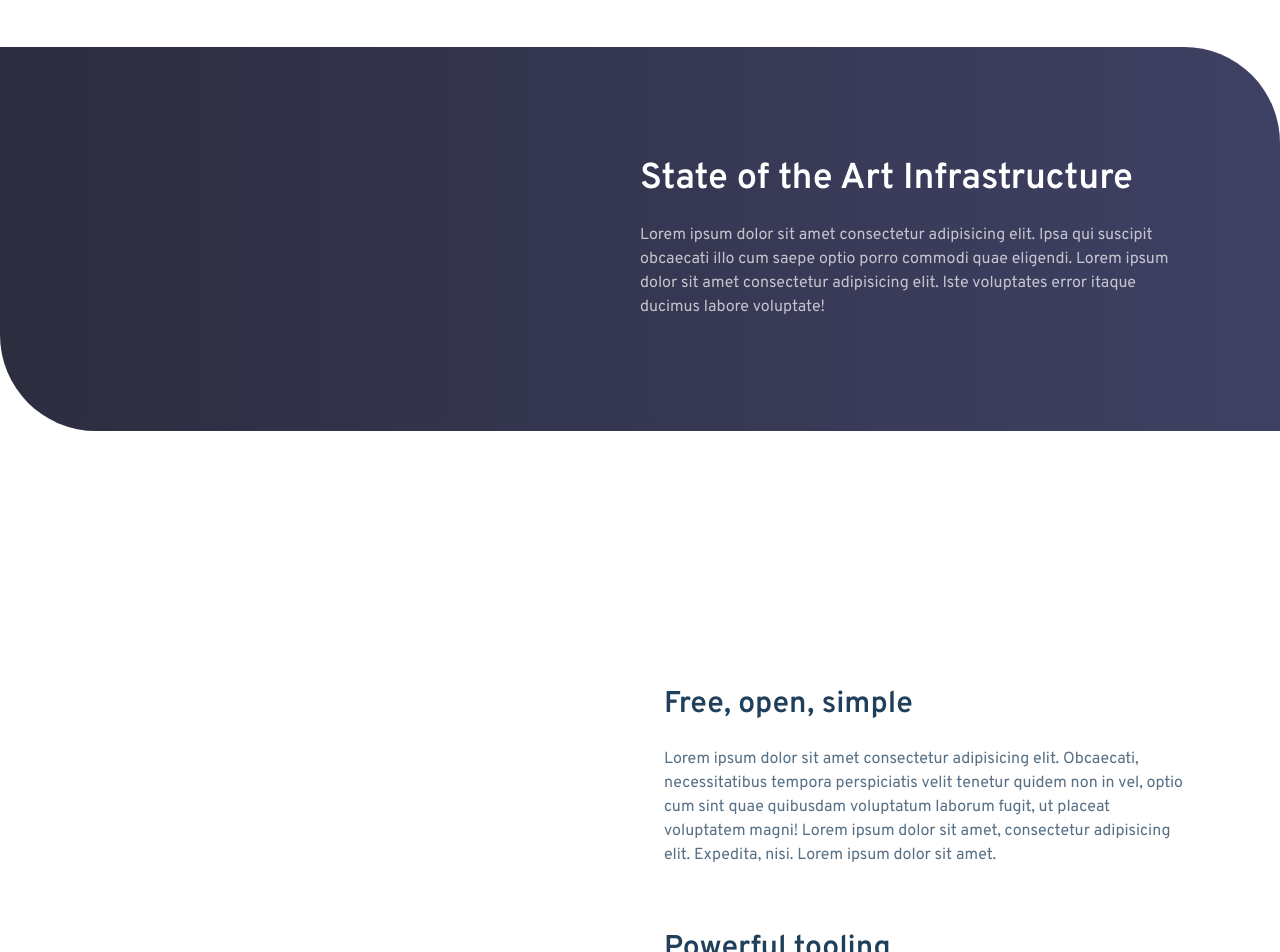
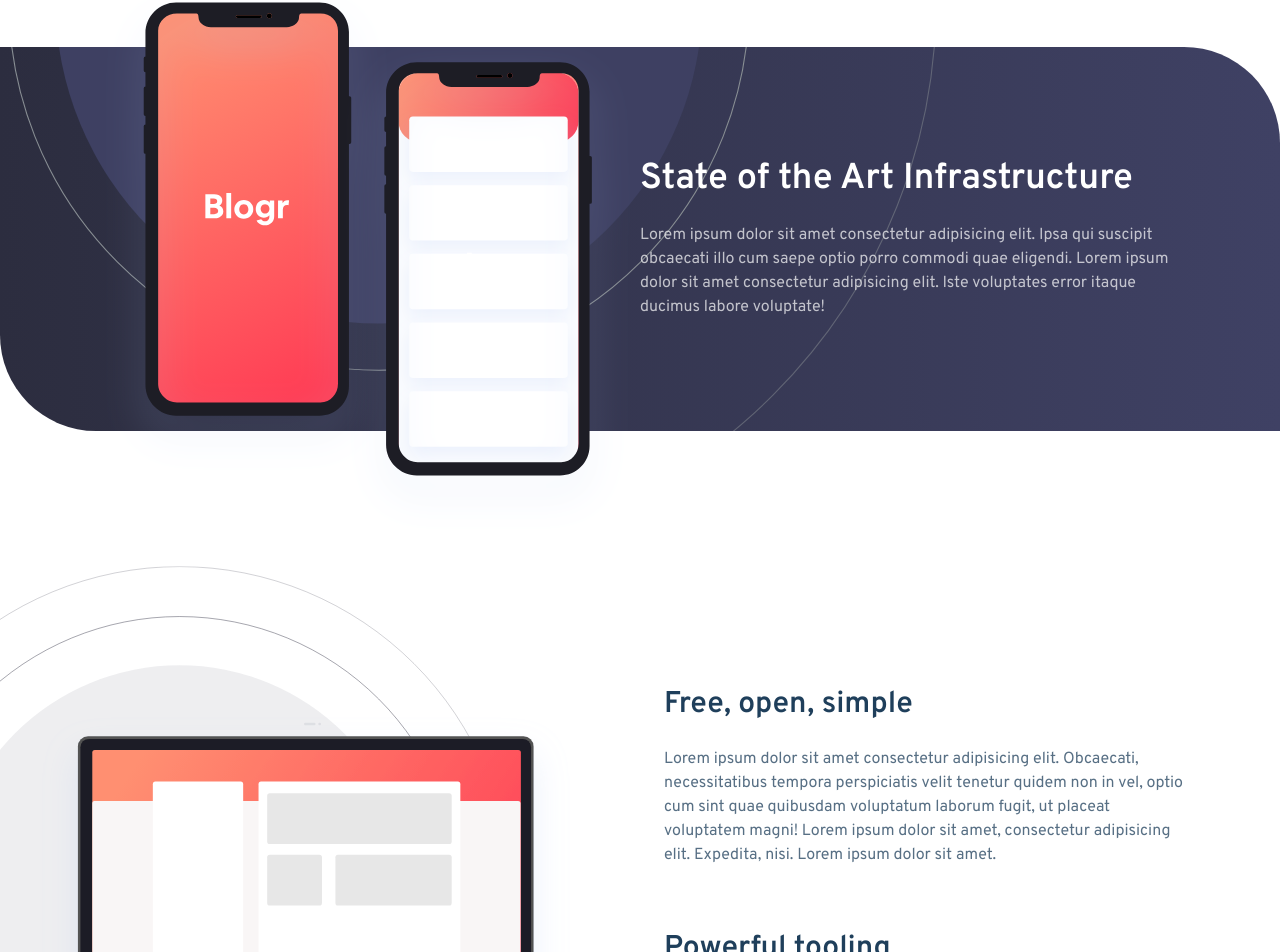
Before and after one commit to dimashilmawan/landing-page-next-13-framer-motion, a Next.js app: page / in a window 1280 px wide. Shown: the part 1611-2563 px from the top of the page. Built offline with nearby package versions, Linux system fonts and the light colour scheme.

Commit message:
remove animation

```diff
--- a/app/components/AuthModal.jsx
+++ b/app/components/AuthModal.jsx
@@ -3,9 +3,8 @@
 import Link from "next/link";
 import { ContainerModal } from "./Container";
 import { motion } from "framer-motion";
-
-const illustrationPhones = "/images/illustration-phones-cropped.svg";
-const illustrationLaptopMobile = "/images/illustration-laptop-mobile.svg";
+import illustrationPhones from "../../public/images/illustration-phones-cropped.svg";
+import illustrationLaptopMobile from "../../public/images/illustration-laptop-mobile.svg";
 
 const AuthModal = ({ login }) => {
   return (
@@ -23,8 +22,6 @@
               }`}
             >
               <Image
-                width="100"
-                height="100"
                 alt="Image Auth"
                 src={login ? illustrationLaptopMobile : illustrationPhones}
               />
--- a/app/components/Modal.jsx
+++ b/app/components/Modal.jsx
@@ -2,6 +2,9 @@
 import Link from "next/link";
 import { motion } from "framer-motion";
 import { ButtonLinkMobile } from "@/components/ButtonLink";
+import Image from "next/image";
+import iconClose from "../../public/images/icon-close.svg";
+import iconArrow from "../../public/images/icon-arrow-dark.svg";
 
 const Modal = ({ onCloseModal, onToggleDropdown, dropdown }) => {
   return (
@@ -9,7 +12,6 @@
       initial={{ opacity: 0 }}
       animate={{ opacity: 1 }}
       exit={{ opacity: 0 }}
-      // style={{ translateY: "-50%" }}
       className={`fixed left-0 right-0 top-1/2 z-[200] mx-auto block w-[48rem] max-w-3xl  -translate-y-1/2  rounded-2xl bg-white/95 px-16 pb-12 pt-8 text-xl text-[rgba(31,63,91,0.8)] shadow-xl lg:w-[calc(100%_-_8rem)] md:w-[calc(100%_-_6rem)] md:px-12 sm:w-[calc(100%_-_4rem)] sm:px-8 sm:text-lg xs:w-[calc(100%_-_2rem)] xs:px-4 xs:pb-8 xs:pt-4 xs:text-base`}
     >
       <button
@@ -19,9 +21,9 @@
           onToggleDropdown();
         }}
       >
-        <img
+        <Image
           alt="icon close"
-          src="/images/icon-close.svg"
+          src={iconClose}
           className="h-auto w-[24px] sm:w-[20px]"
         />
       </button>
@@ -58,9 +60,9 @@
               >
                 {label}
               </span>
-              <img
+              <Image
                 alt="icon arrow"
-                src="/images/icon-arrow-dark.svg"
+                src={iconArrow}
                 className={`${
                   dropdown === label ? "rotate-180 " : ""
                 } transition-all`}
--- a/app/components/TextBox.jsx
+++ b/app/components/TextBox.jsx
@@ -1,14 +1,6 @@
-"use client";
-
-import { motion } from "framer-motion";
 const TextBox = ({ children, className, direction }) => {
   return (
-    <motion.div
-      initial={{ x: direction === "left" ? "-50%" : "50%", opacity: 0 }}
-      whileInView={{ x: 0, opacity: 1 }}
-      viewport={{ amount: 0.5 }}
-      className={className}
-    >
+    <div className={className}>
       <h3 className="text-3xl font-semibold text-[#1f3f5b] xl:text-2xl lg:text-xl xs:text-lg">
         {children}
       </h3>
@@ -19,7 +11,7 @@
         voluptatem magni! Lorem ipsum dolor sit amet, consectetur adipisicing
         elit. Expedita, nisi. Lorem ipsum dolor sit amet.
       </p>
-    </motion.div>
+    </div>
   );
 };
 export default TextBox;
--- a/app/components/phones/PhonesDesc.jsx
+++ b/app/components/phones/PhonesDesc.jsx
@@ -1,24 +1,15 @@
-"use client";
-import { motion } from "framer-motion";
-
 const PhonesDesc = () => {
   return (
-    <div className="flex-1 overflow-hidden">
-      <motion.div
-        initial={{ x: "50%", opacity: 0 }}
-        whileInView={{ x: 0, opacity: 1 }}
-        viewport={{ amount: 0.5 }}
-      >
+    <div className="flex-1">
       <h3 className="text-4xl font-semibold text-white xl:text-3xl lg:text-2xl sm:text-xl">
         State of the Art Infrastructure
       </h3>
       <p className="mt-6 text-white/70 lg:mt-4 lg:text-sm sm:mt-3">
         Lorem ipsum dolor sit amet consectetur adipisicing elit. Ipsa qui
         suscipit obcaecati illo cum saepe optio porro commodi quae eligendi.
-          Lorem ipsum dolor sit amet consectetur adipisicing elit. Iste
-          voluptates error itaque ducimus labore voluptate!
+        Lorem ipsum dolor sit amet consectetur adipisicing elit. Iste voluptates
+        error itaque ducimus labore voluptate!
       </p>
-      </motion.div>
     </div>
   );
 };
--- a/app/scenes/Editor.jsx
+++ b/app/scenes/Editor.jsx
@@ -19,7 +19,7 @@
             </TextBox>
           </div>
           <div className="flex flex-1 items-center justify-center md:order-1">
-            {/* <Image
+            <Image
               alt="illustration editor desktop"
               src={illustrationEditorDesk}
               className="h-auto w-[300px] translate-x-20 scale-[2.5] object-cover xl:translate-x-24 xl:scale-[2.3] lg:translate-x-28 lg:scale-[2] md:hidden"
@@ -28,7 +28,7 @@
               alt="illustration editor mobile"
               src={illustrationEditorMobile}
               className="hidden h-auto w-full md:block"
-            /> */}
+            />
           </div>
         </div>
       </Container>
--- a/app/scenes/Intro.jsx
+++ b/app/scenes/Intro.jsx
@@ -9,7 +9,7 @@
   return (
     <div className="relative h-[90vh]  rounded-bl-[96px] bg-gradient-to-r from-[#ff8f70] to-[#ff3d54] lg:h-[75vh] sm:bg-gradient-to-b ">
       <div className=" absolute inset-0 flex items-center justify-center overflow-hidden rounded-bl-[96px]">
-        {/* <Image
+        <Image
           alt="background pattern intro desk"
           src={bgPatternIntroDesk}
           className=" h-auto w-full -translate-y-16 translate-x-[28rem] scale-[1.75] object-cover xl:translate-x-[24rem] lg:-translate-y-8 lg:translate-x-[16rem]  md:translate-x-[12rem] sm:hidden "
@@ -18,7 +18,7 @@
           alt="background pattern intro mobile"
           src={bgPatternIntroMobile}
           className="hidden h-auto w-full translate-x-1/3 translate-y-24 scale-[3.25] object-cover sm:block"
-        /> */}
+        />
       </div>
       <Container className="relative z-50 flex h-full flex-col pt-20">
         <IntroContent />
--- a/app/scenes/Laptop.jsx
+++ b/app/scenes/Laptop.jsx
@@ -1,10 +1,8 @@
-"use client";
 import Container from "@/components/Container";
 import TextBox from "@/components/TextBox";
 import illustrationLaptopDesk from "../../public/images/illustration-laptop-desktop.svg";
 import illustrationLaptopMobile from "../../public/images/illustration-laptop-mobile.svg";
 import Image from "next/image";
-import { motion } from "framer-motion";
 
 const Laptop = () => {
   return (
@@ -12,7 +10,7 @@
       <Container className="py-64 xl:py-52 lg:py-44 md:py-36 sm:py-28 sm:text-center xs:py-20">
         <div className="flex gap-12 lg:gap-8 sm:flex-col sm:gap-16 xs:gap-12">
           <div className="flex flex-1 items-center justify-center ">
-            {/* <Image
+            <Image
               alt="illustration laptop desktop"
               src={illustrationLaptopDesk}
               className="h-auto w-[300px] -translate-x-24 scale-[2.75] xl:-translate-x-28 xl:scale-[2.8] lg:-translate-x-36 lg:scale-[2.5] sm:hidden"
@@ -21,7 +19,7 @@
               alt="illustration laptop desktop"
               src={illustrationLaptopMobile}
               className="hidden h-auto w-full sm:block "
-            /> */}
+            />
           </div>
           <div className="flex-1 overflow-hidden">
             <TextBox>Free, open, simple</TextBox>
--- a/app/scenes/Phones.jsx
+++ b/app/scenes/Phones.jsx
@@ -8,20 +8,20 @@
   return (
     <div className="relative  rounded-bl-[96px] rounded-tr-[96px] bg-gradient-to-r from-[#2c2d3f] to-[#3f4164] py-28 xl:py-20 lg:py-16">
       <div className="absolute left-0 top-0 h-full w-full overflow-hidden rounded-bl-[96px] rounded-tr-[96px] ">
-        {/* <Image
+        <Image
           alt="bg pattern circles"
           src={bgPatternCircles}
           className="absolute -bottom-[20%] -left-[10%] scale-110 xl:-left-[20%] xl:scale-100 sm:bottom-0 sm:left-1/2 sm:-translate-x-1/2 sm:-translate-y-40 sm:scale-150 xs:-translate-y-56"
-        /> */}
+        />
       </div>
       <Container className="relative sm:text-center">
         <div className="flex lg:gap-8 md:gap-16 sm:flex-col xs:gap-4">
           <div className="flex flex-1 items-center justify-center ">
-            {/* <Image
+            <Image
               alt="illustration phones"
               src={illustrationPhones}
               className="h-auto w-[150px] translate-y-5  scale-[3.5]  xl:scale-[3] lg:translate-y-4 lg:scale-[2.5] sm:w-[93px] sm:-translate-y-20 sm:scale-[4] xs:scale-[3.1]"
-            /> */}
+            />
           </div>
           <PhonesDesc />
         </div>
```
Lines whose indentation alone changed are shown as unchanged.
